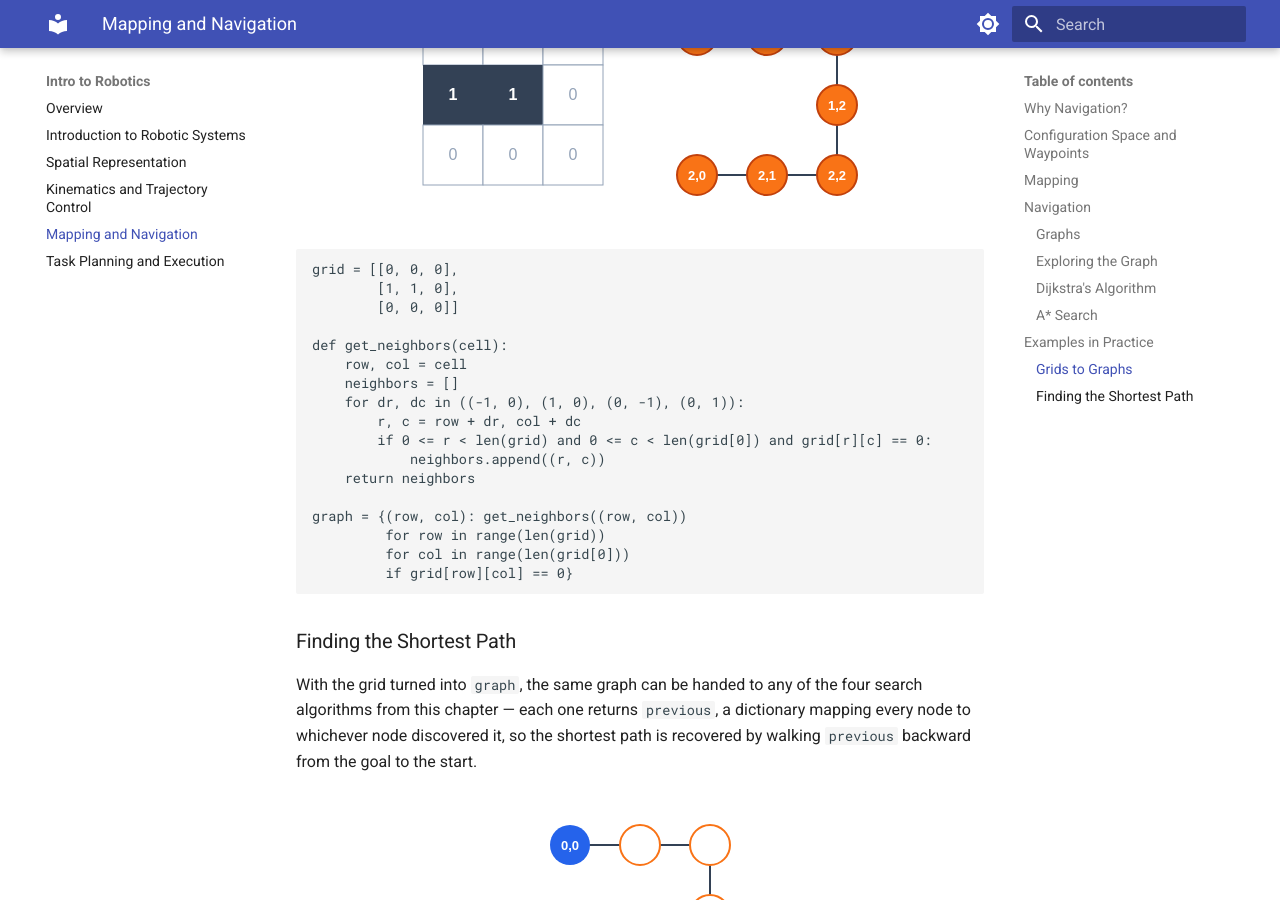
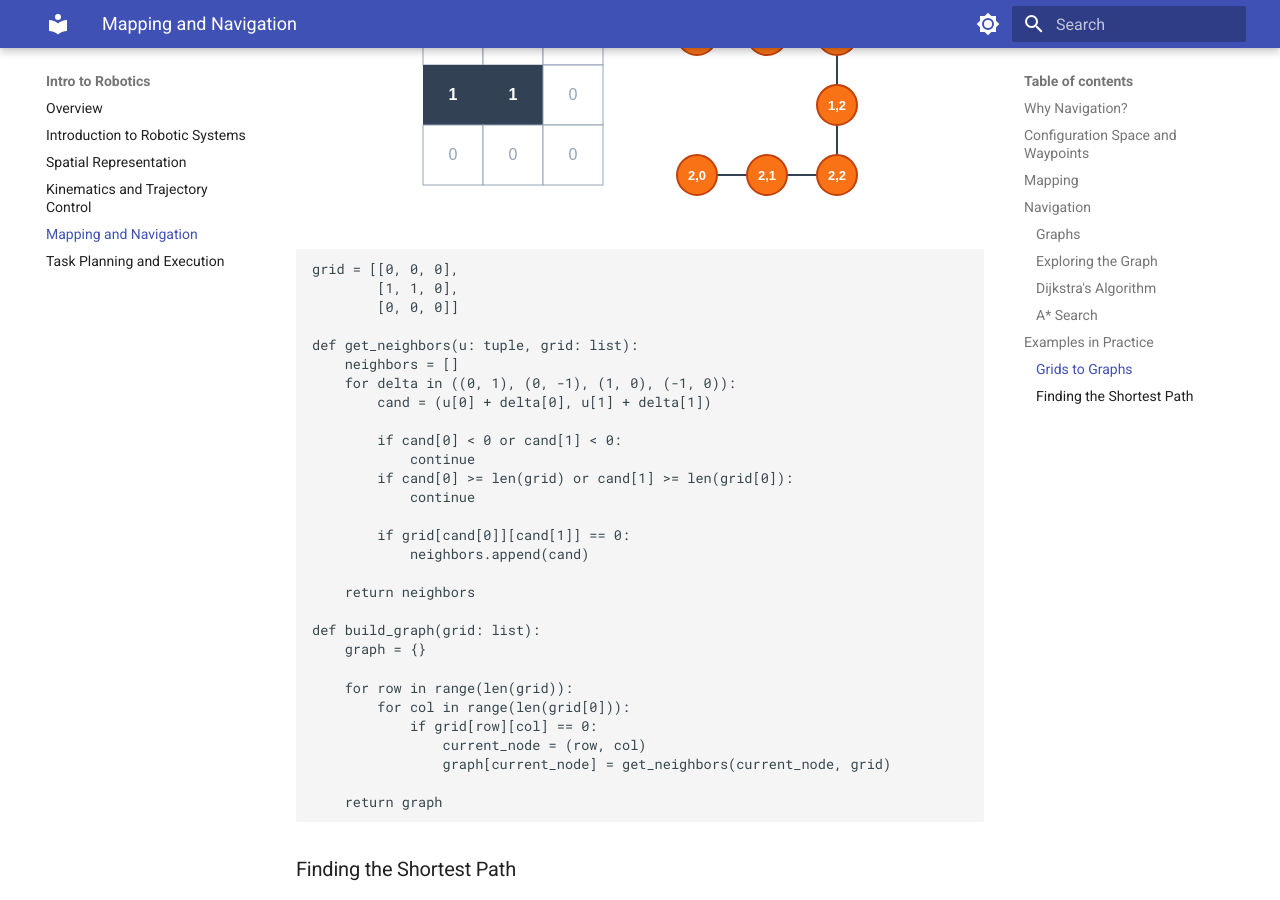
Before and after one commit to Kooroshoo/intro-to-robotics, an MkDocs documentation site: the page built from docs/04-mapping-and-navigation.md, in a window 1280 px wide and 900 px high, scrolled down 8804 px. Built offline with MkDocs 1.6.1 and Material for MkDocs 9.7.7, drawn with Linux system fonts in a browser that asks for light colours.

Commit message:
Update 04-mapping-and-navigation.md

````diff
--- a/docs/04-mapping-and-navigation.md
+++ b/docs/04-mapping-and-navigation.md
@@ -185,19 +185,31 @@
         [1, 1, 0],
         [0, 0, 0]]
 
-def get_neighbors(cell):
-    row, col = cell
+def get_neighbors(u: tuple, grid: list):
     neighbors = []
-    for dr, dc in ((-1, 0), (1, 0), (0, -1), (0, 1)):
-        r, c = row + dr, col + dc
-        if 0 <= r < len(grid) and 0 <= c < len(grid[0]) and grid[r][c] == 0:
-            neighbors.append((r, c))
+    for delta in ((0, 1), (0, -1), (1, 0), (-1, 0)):
+        cand = (u[0] + delta[0], u[1] + delta[1])
+
+        if cand[0] < 0 or cand[1] < 0:
+            continue
+        if cand[0] >= len(grid) or cand[1] >= len(grid[0]):
+            continue
+
+        if grid[cand[0]][cand[1]] == 0:
+            neighbors.append(cand)
+
     return neighbors
 
-graph = {(row, col): get_neighbors((row, col))
-         for row in range(len(grid))
-         for col in range(len(grid[0]))
-         if grid[row][col] == 0}
+def build_graph(grid: list):
+    graph = {}
+
+    for row in range(len(grid)):
+        for col in range(len(grid[0])):
+            if grid[row][col] == 0:
+                current_node = (row, col)
+                graph[current_node] = get_neighbors(current_node, grid)
+
+    return graph
 ```
 
 ### Finding the Shortest Path
````
